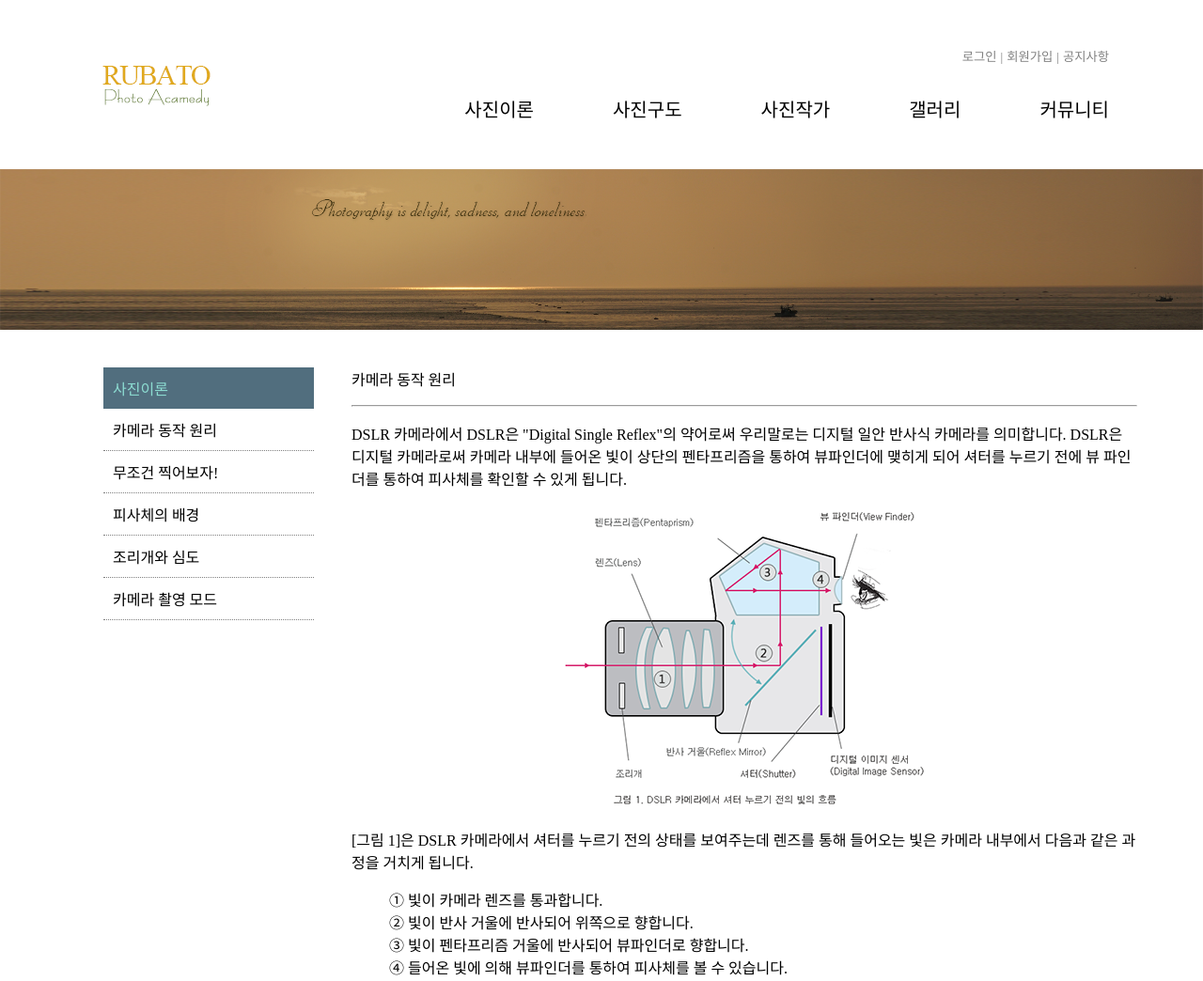
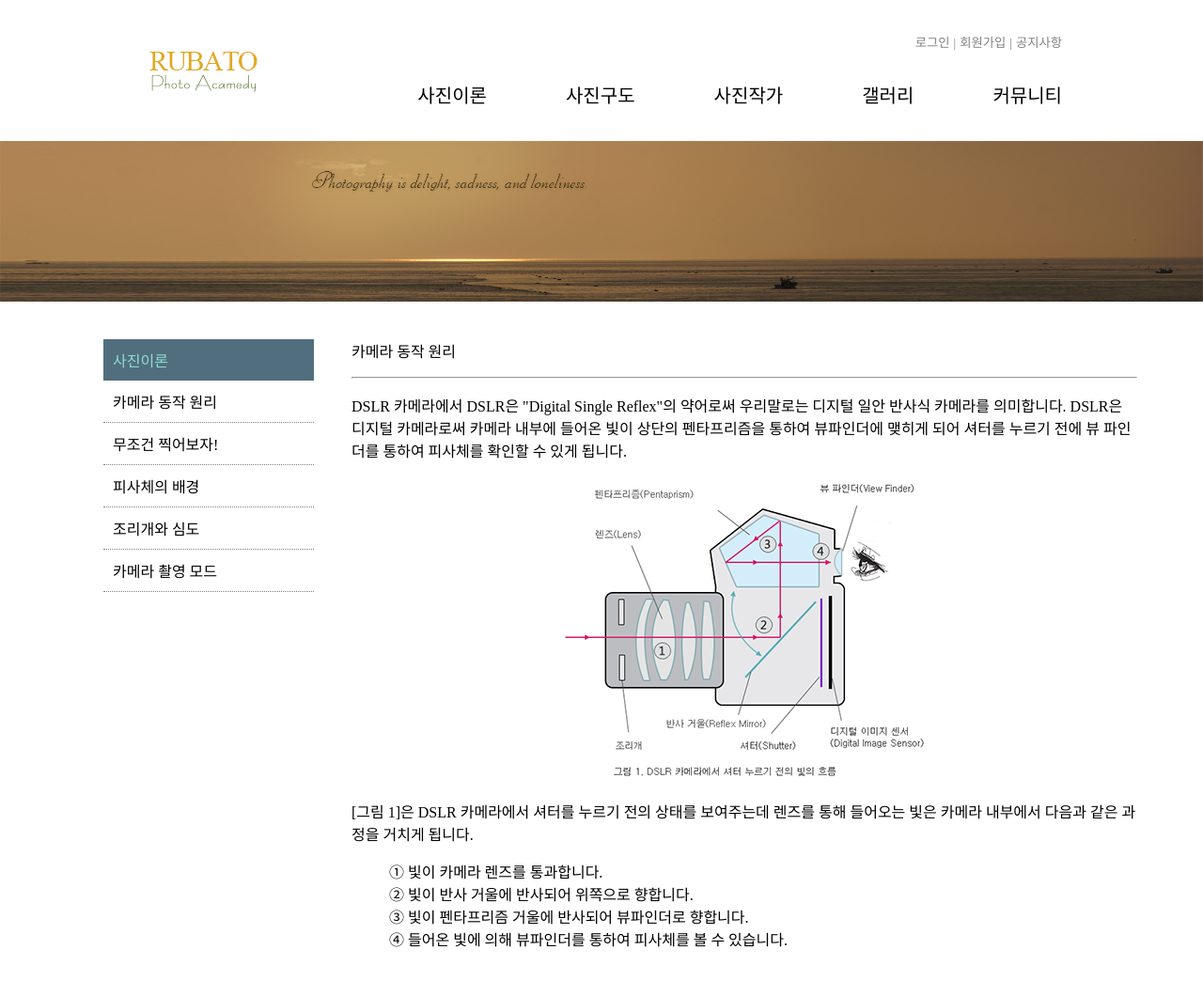
Before and after one commit to hellou8363/ui-task, a plain HTML site: page task1/index.html in a window 1280 px wide. Shown: the top 1044 px of the page at 94% size. Drawn offline with Linux system fonts and the light colour scheme.

Commit message:
header 사이즈 조절

```diff
--- a/task1/css/index.css
+++ b/task1/css/index.css
@@ -2,10 +2,8 @@ body {
   margin: 0;
 }
 header {
-  height: 180px;
-
-  padding: 0 100px;
-
+  height: 150px;
+  padding: 0 150px;
   display: flex;
   justify-content: space-between;
   align-items: center;
@@ -64,13 +62,10 @@ article > img {
 /* footer */
 footer {
   height: 200px;
-
   padding: 0 150px;
-
   display: flex;
   justify-content: space-between;
   align-items: center;
-
   background-color: #2C2A29;
 }
 footer > p {
```
Also changed, not shown: task2/index.html (added, +12 -0 lines), task2/css/index.css (added), task2/img/address.png (added), task2/img/banner01.png (added), task2/img/banner02.png (added), task2/img/customer.png (added), task2/img/logo.png (added), task2/img/main_img.png (added), task2/img/menu01.png (added), task2/img/menu02.png (added), task2/img/menu03.png (added), task2/img/menu04.png (added), task2/img/menu05.png (added), task2/img/menu06.png (added).
